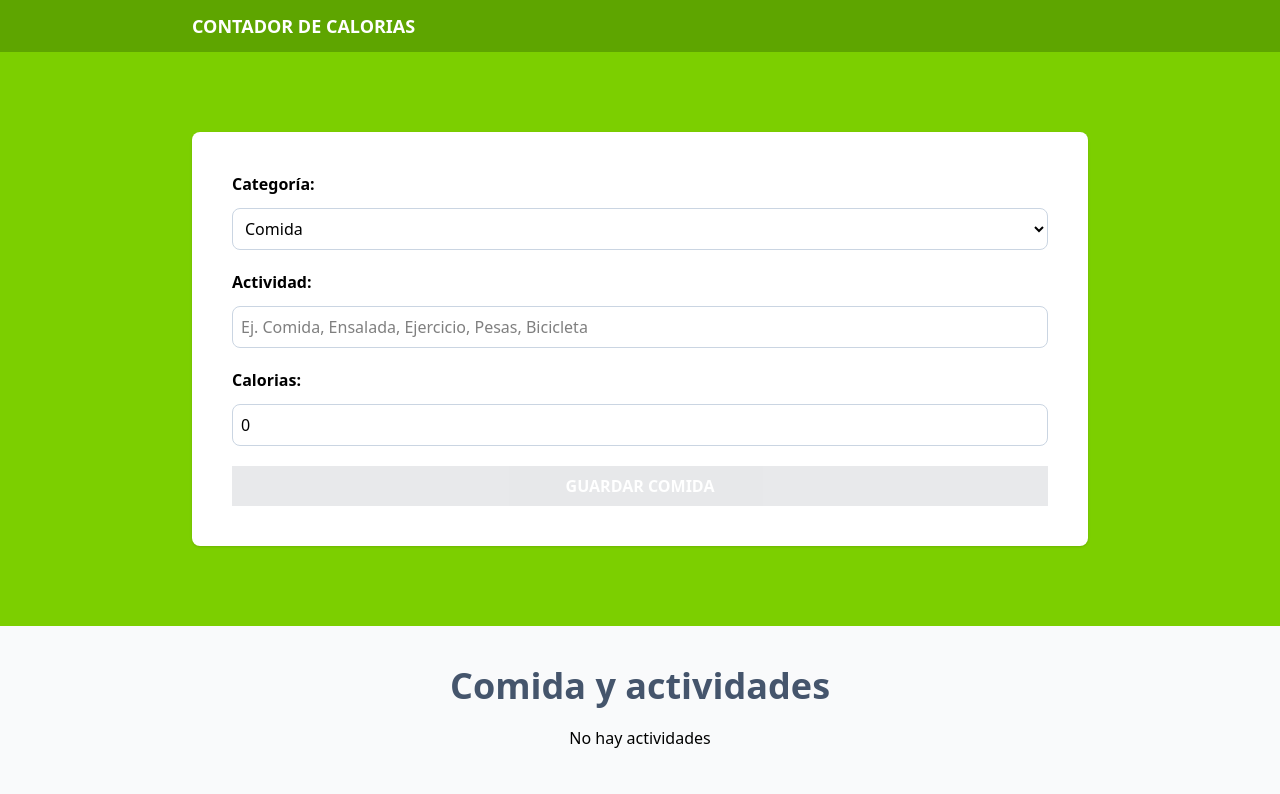
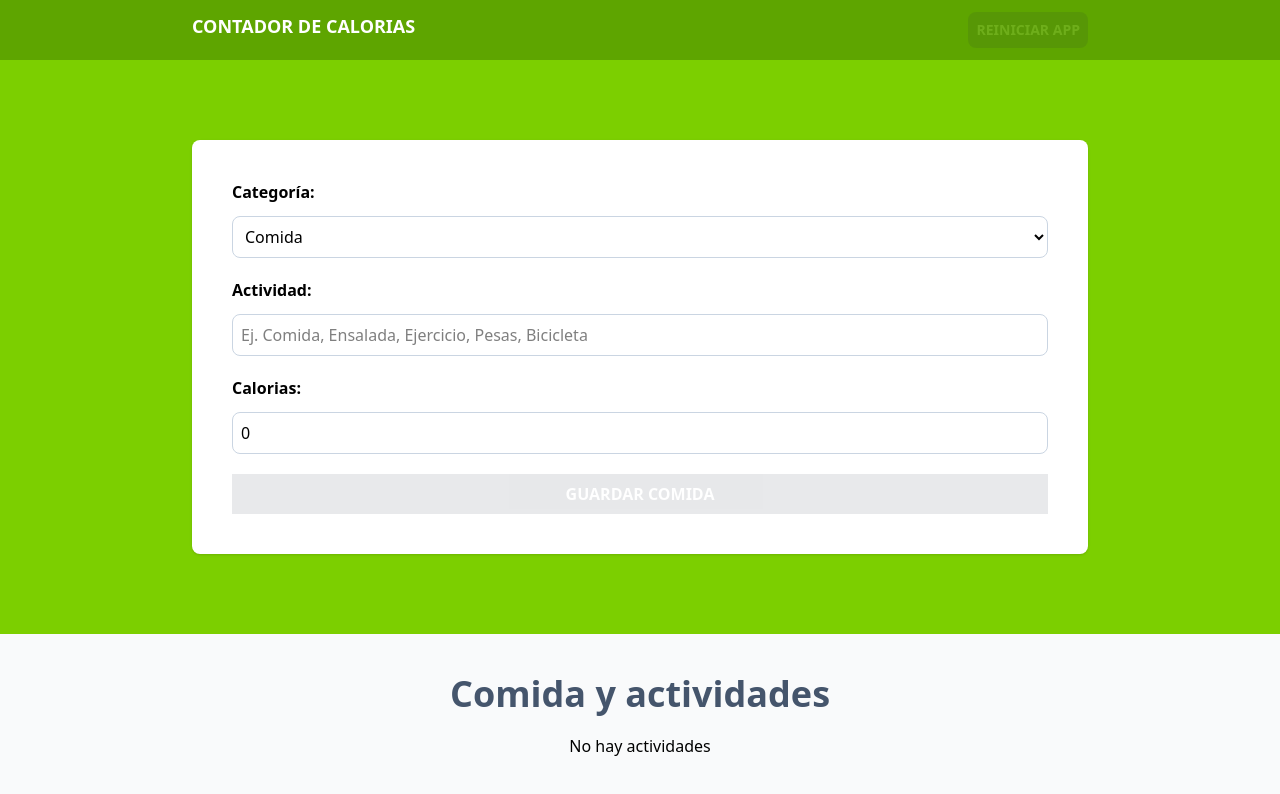
Before and after one commit to devAyyoub/calorie-tracker, a React (Vite) app: page / in a window 1280 px wide. Shown: the top 794 px of the page. Built offline with nearby package versions, Linux system fonts and the light colour scheme.

Commit message:
added action to restart the app

```diff
--- a/src/App.tsx
+++ b/src/App.tsx
@@ -1,42 +1,46 @@
-import { useReducer, useEffect } from 'react'
-import Form from './components/Form'
-import { activityReducer, initialState } from './redecurs/activity-reducer'
-import ActivityList from './components/ActivityList'
+import { useReducer, useEffect, useMemo } from "react";
+import Form from "./components/Form";
+import { activityReducer, initialState } from "./redecurs/activity-reducer";
+import ActivityList from "./components/ActivityList";
 
 function App() {
-
-  const [state, dispatch] = useReducer(activityReducer, initialState)
+  const [state, dispatch] = useReducer(activityReducer, initialState);
 
   useEffect(() => {
-    localStorage.setItem('activities', JSON.stringify(state.activities))
-  }, [state.activities])
+    localStorage.setItem("activities", JSON.stringify(state.activities));
+  }, [state.activities]);
+
+  const canRestartApp = () =>
+    useMemo(() => state.activities.length, [state.activities]);
 
   return (
     <>
-      <header className='bg-lime-600 py-3'>
-        <div className='max-w-4xl mx-auto flex justify-between'>
-          <h1 className='text-center text-lg font-bold text-white uppercase'>
+      <header className="bg-lime-600 py-3">
+        <div className="max-w-4xl mx-auto flex justify-between">
+          <h1 className="text-center text-lg font-bold text-white uppercase">
             Contador de Calorias
           </h1>
+
+          <button
+            className="bg-gray-800 hover:bg-gray-900 text-white p-2 font-bold uppercase enabled:cursor-pointer rounded-lg text-sm disabled:opacity-10"
+            disabled={!canRestartApp()}
+            onClick={() => dispatch({ type: "restart-app" })}
+          >
+            Reiniciar App
+          </button>
         </div>
       </header>
-      <section className='bg-lime-500 py-20 px-5'>
-        <div className='max-w-4xl mx-auto'>
-          <Form
-            dispatch={dispatch}
-            state={state}
-          />
+      <section className="bg-lime-500 py-20 px-5">
+        <div className="max-w-4xl mx-auto">
+          <Form dispatch={dispatch} state={state} />
         </div>
       </section>
 
-      <section className='p-10 mx-auto max-w-4xl'>
-        <ActivityList
-          activities={state.activities}
-          dispatch={dispatch}
-        />
+      <section className="p-10 mx-auto max-w-4xl">
+        <ActivityList activities={state.activities} dispatch={dispatch} />
       </section>
     </>
-  )
+  );
 }
 
-export default App
+export default App;
--- a/src/components/ActivityList.tsx
+++ b/src/components/ActivityList.tsx
@@ -34,7 +34,7 @@ export default function ActivityList({
         activities.map((activity) => (
           <div
             key={activity.id}
-            className="px-5 py-10 bg-white mt-5 flex justify-between"
+            className="px-5 py-10 bg-white mt-5 flex justify-between shadow"
           >
             <div className="space-y-2 relative">
               <p
--- a/src/redecurs/activity-reducer.ts
+++ b/src/redecurs/activity-reducer.ts
@@ -1,23 +1,24 @@
 import type { Activity } from "../types";
 
 export type ActivityActions =
-{ type: "save-activity", payload: { newActivity: Activity } } |
-{ type: "set-activeId", payload: { id: Activity['id'] } } |
-{ type: "delete-activity", payload: { id: Activity['id'] } }
+  | { type: "save-activity"; payload: { newActivity: Activity } }
+  | { type: "set-activeId"; payload: { id: Activity["id"] } }
+  | { type: "delete-activity"; payload: { id: Activity["id"] } }
+  | { type: "restart-app" };
 
 export type ActivityState = {
   activities: Activity[];
-  activeId: Activity['id']
+  activeId: Activity["id"];
 };
 
-const localStorageActivities = () : Activity[] => {
-    const activities = localStorage.getItem('activities')
-    return activities ? JSON.parse(activities) : []
-}
+const localStorageActivities = (): Activity[] => {
+  const activities = localStorage.getItem("activities");
+  return activities ? JSON.parse(activities) : [];
+};
 
 export const initialState: ActivityState = {
   activities: localStorageActivities(),
-  activeId : ''
+  activeId: "",
 };
 
 export const activityReducer = (
@@ -25,31 +26,41 @@ export const activityReducer = (
   action: ActivityActions
 ) => {
   if (action.type === "save-activity") {
-
-    let updatedActivies : Activity[] = []
-    if(state.activeId) {
-        updatedActivies = state.activities.map(activity => activity.id === state.activeId ? action.payload.newActivity : activity)
+    let updatedActivies: Activity[] = [];
+    if (state.activeId) {
+      updatedActivies = state.activities.map((activity) =>
+        activity.id === state.activeId ? action.payload.newActivity : activity
+      );
     } else {
-        updatedActivies = [...state.activities, action.payload.newActivity]
+      updatedActivies = [...state.activities, action.payload.newActivity];
     }
     return {
-        ...state,
-        activities: updatedActivies,
-        activeId : ''
-    }
+      ...state,
+      activities: updatedActivies,
+      activeId: "",
+    };
   }
 
-  if(action.type === 'set-activeId') {
+  if (action.type === "set-activeId") {
     return {
-        ...state,
-        activeId: action.payload.id
-    }
+      ...state,
+      activeId: action.payload.id,
+    };
   }
 
-  if(action.type === 'delete-activity') {
+  if (action.type === "delete-activity") {
     return {
-        ...state,
-        activities: state.activities.filter(activity => activity.id !== action.payload.id)
+      ...state,
+      activities: state.activities.filter(
+        (activity) => activity.id !== action.payload.id
+      ),
+    };
+  }
+
+  if (action.type === 'restart-app') {
+    return {
+        activities: [],
+        activeId: '',
     }
   }
 
```
